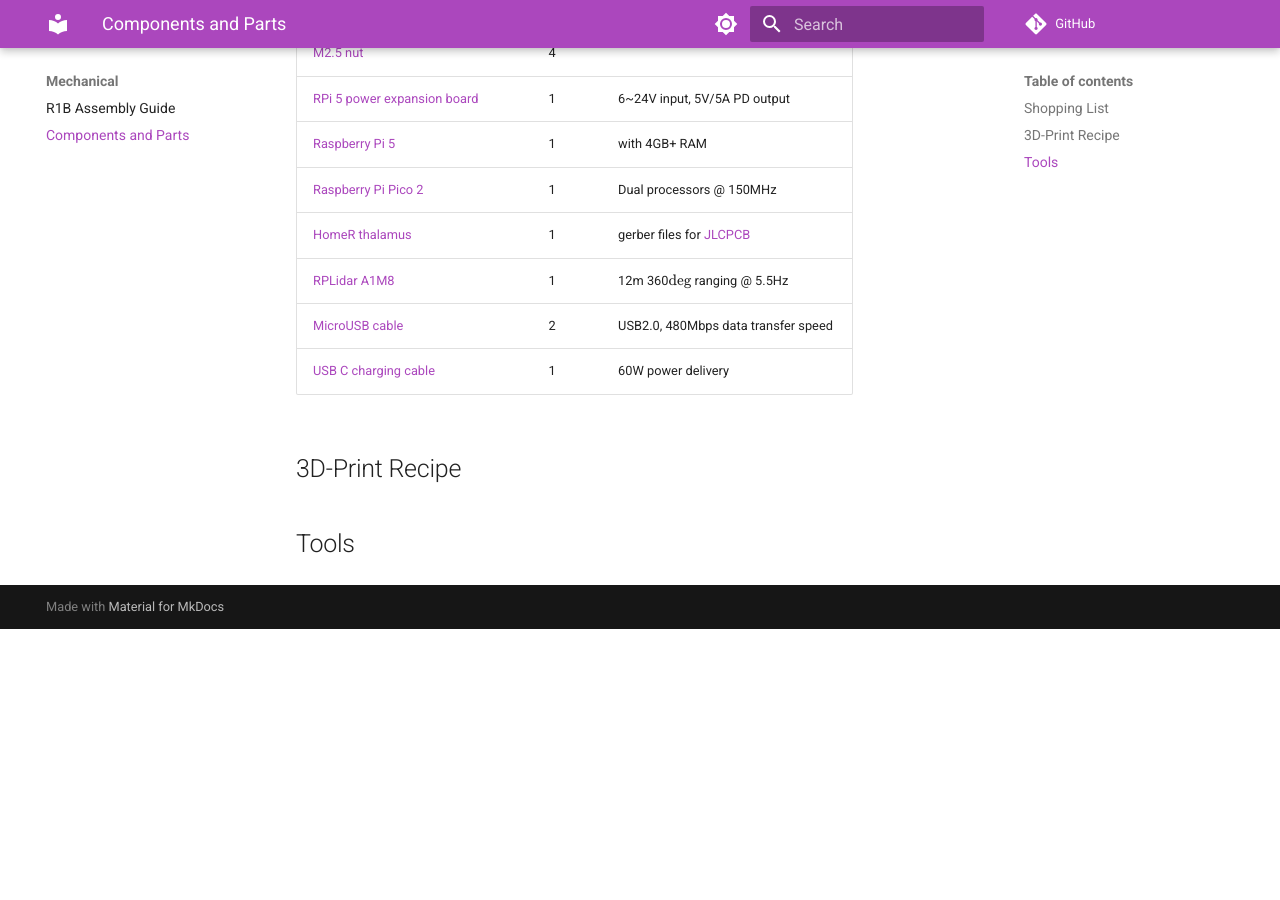
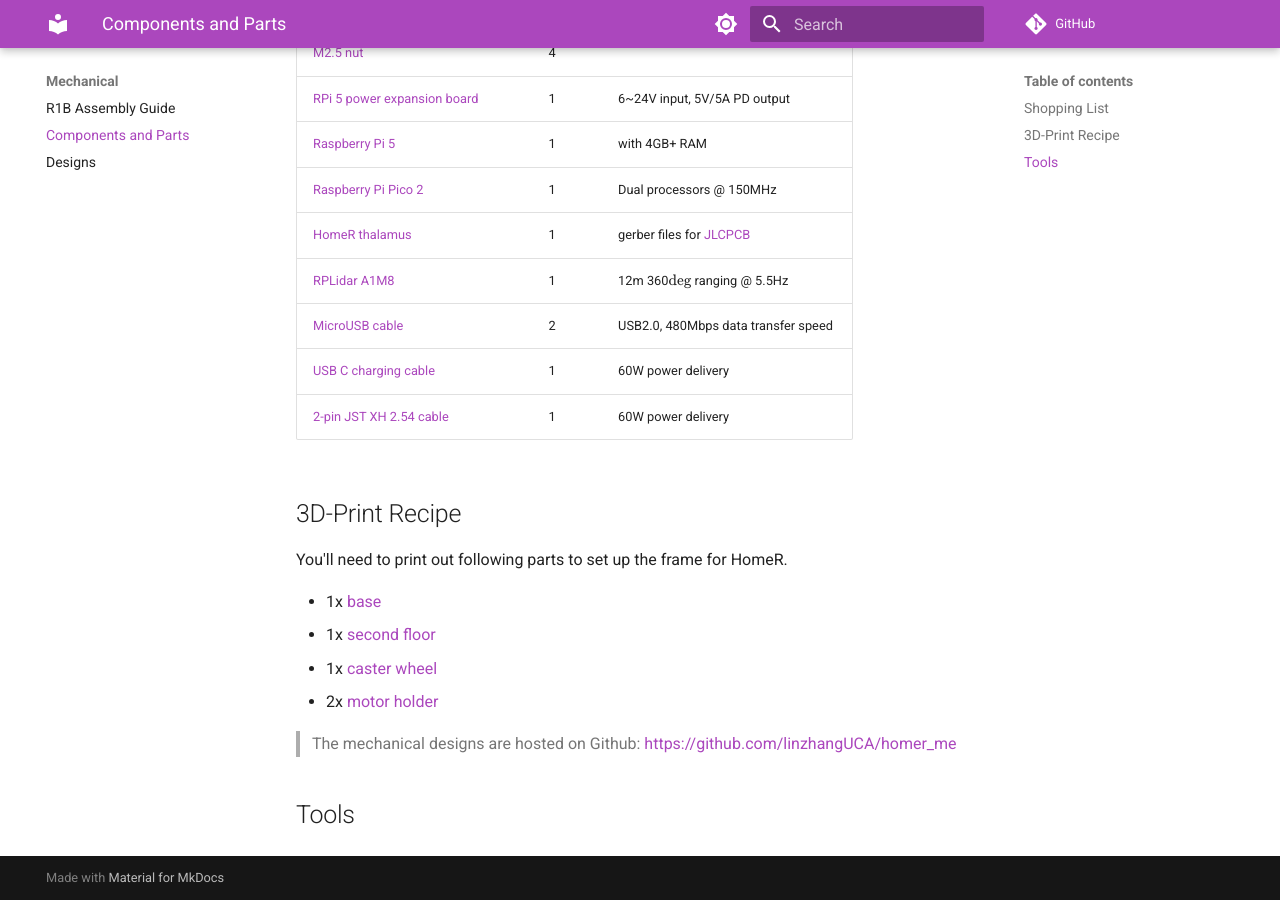
Before and after one commit to linzhangUCA/homer_docs, an MkDocs documentation site: the page built from docs/mechanical/components.md, in a window 1280 px wide and 900 px high, scrolled down 885 px. Built offline with MkDocs 1.6.1 and Material for MkDocs 9.7.7, drawn with Linux system fonts in a browser that asks for light colours; comment, search, counter and statistics services are not loaded; before the commit the page ends 1514 px from its top, so only the background shows below that.

Commit message:
update 3d printable parts

```diff
--- a/docs/mechanical/components.md
+++ b/docs/mechanical/components.md
@@ -25,7 +25,17 @@
 | [RPLidar A1M8](https://www.slamtec.com/en/Lidar/A1) | 1 | 12m 360$\deg$ ranging @ 5.5Hz |
 | [MicroUSB cable](https://a.co/d/4cDLAZ5) | 2 | USB2.0, 480Mbps data transfer speed |
 | [USB C charging cable](https://a.co/d/bu78AS5) | 1 | 60W power delivery |
+| [2-pin JST XH 2.54 cable](https://a.co/d/4c0eC7V) | 1 | 60W power delivery |
 
 ## 3D-Print Recipe
 
+You'll need to print out following parts to set up the frame for HomeR.
+
+- 1x [base](https://github.com/linzhangUCA/homer_me/blob/main/3dprints/Base.step)
+- 1x [second floor](https://github.com/linzhangUCA/homer_me/blob/main/3dprints/Roof.step)
+- 1x [caster wheel](https://github.com/linzhangUCA/homer_me/blob/main/3dprints/RollerMod.step)
+- 2x [motor holder](https://github.com/linzhangUCA/homer_me/blob/main/3dprints/MotorHolder.step)
+
+> The mechanical designs are hosted on Github: [https://github.com/linzhangUCA/homer_me](https://github.com/linzhangUCA/homer_me/)
+
 ## Tools
```
Also changed, not shown: docs/mechanical/designs.md (added).
